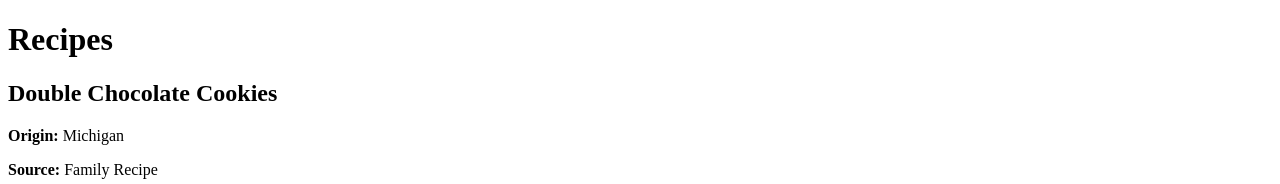
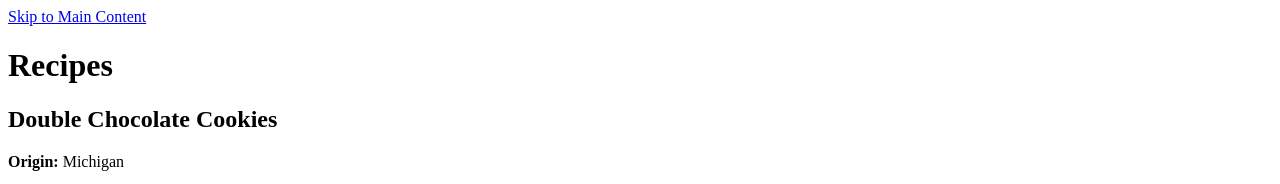
Before and after one commit to linda00129/539week2, a plain HTML site: page recipes.html in a window 1280 px wide. Shown: the top 184 px of the page. Drawn offline with Linux system fonts and the light colour scheme.

Commit message:
add main page link in recipe

```diff
--- a/recipes.html
+++ b/recipes.html
@@ -6,6 +6,7 @@
     <title>Recipes</title>
 </head>
 <body>
+    <a href="index.html">Skip to Main Content</a>
     <main>
         <h1>Recipes</h1>
         <div>
```
